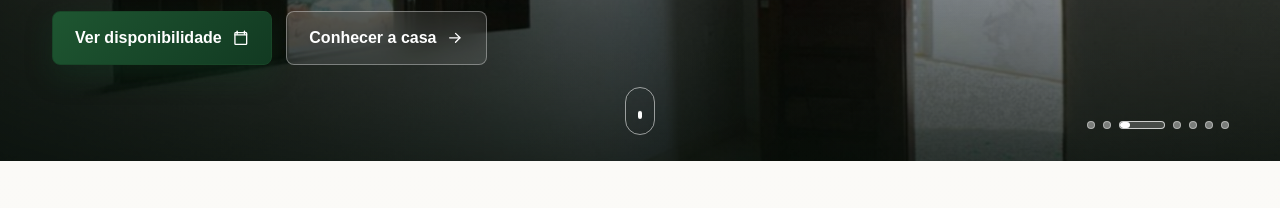
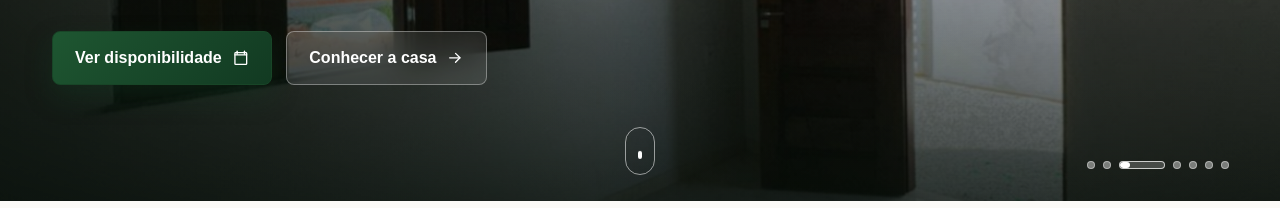
Before and after one commit to GusLight0/EntreDunas-Chal-, a website: page index.html in a window 1280 px wide. Shown: the part 335-543 px from the top of the page. Drawn offline with Linux system fonts and the light colour scheme; no server answers.

Commit message:
new update the layout of website

```diff
--- a/assets/css/styles.css
+++ b/assets/css/styles.css
@@ -702,7 +702,7 @@ button {
 
 .hero {
   position: relative;
-  min-height: clamp(220px, 62svh, 720px);
+  min-height: clamp(220px, 67svh, 720px);
   display: grid;
   align-items: center;
   overflow: hidden;
```
